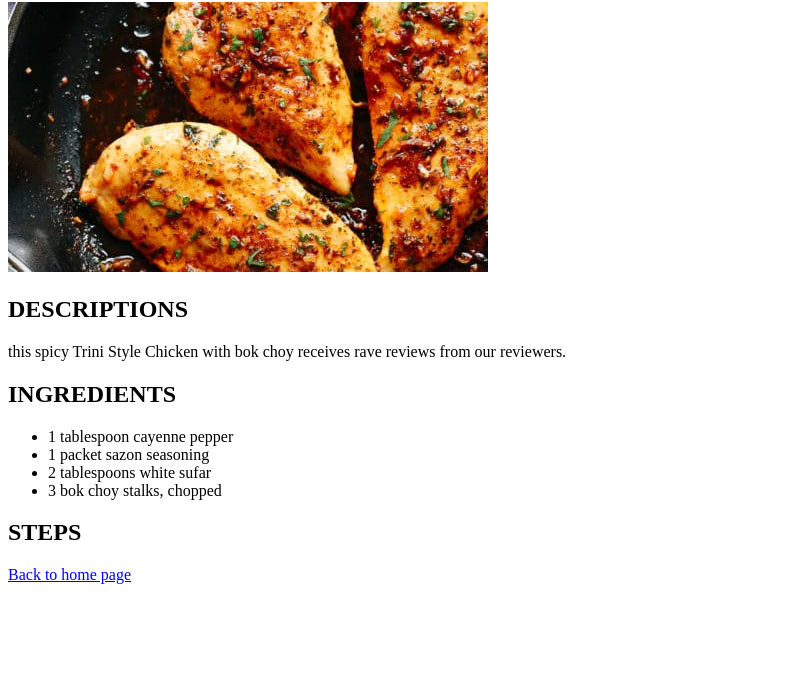
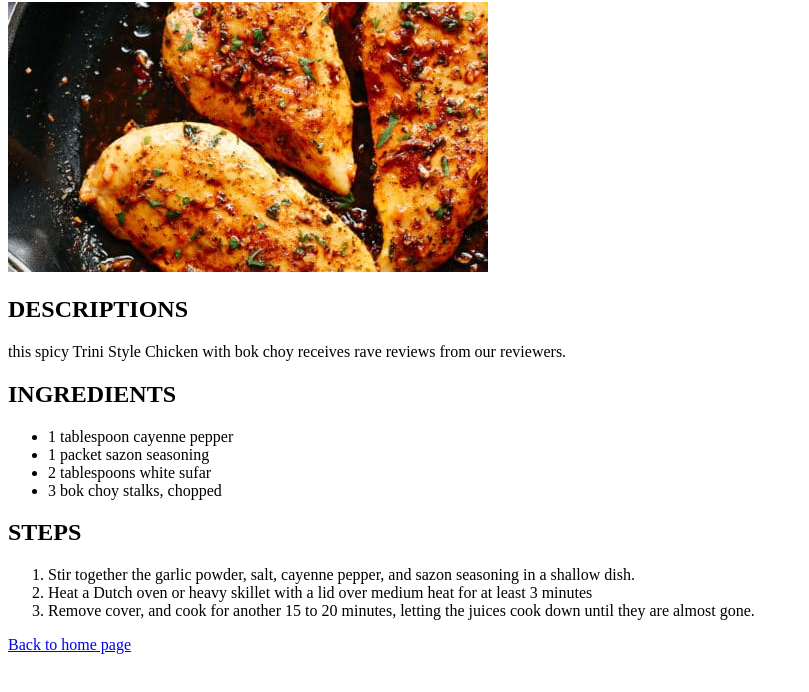
Before and after one commit to Sevenpros/odin-recipes, a plain HTML site: page recipes/chikcken.html in a window 1280 px wide. Shown: the part 78-770 px from the top of the page, without its empty margins (0-809 px from the left). Drawn offline with Linux system fonts and the light colour scheme.

Commit message:
modifying chikcken adding seasoning page

```diff
--- a/recipes/chikcken.html
+++ b/recipes/chikcken.html
@@ -24,6 +24,11 @@
 
     </ul>
     <h2>STEPS</h2>
+    <ol>
+        <li> Stir together the garlic powder, salt, cayenne pepper, and sazon seasoning in a shallow dish. </li>
+        <li>Heat a Dutch oven or heavy skillet with a lid over medium heat for at least 3 minutes</li>
+        <li>Remove cover, and cook for another 15 to 20 minutes, letting the juices cook down until they are almost gone.</li>
+    </ol>
 
 
 
```
Also changed, not shown: recipes/seasoning.html (added, +12 -0 lines).
